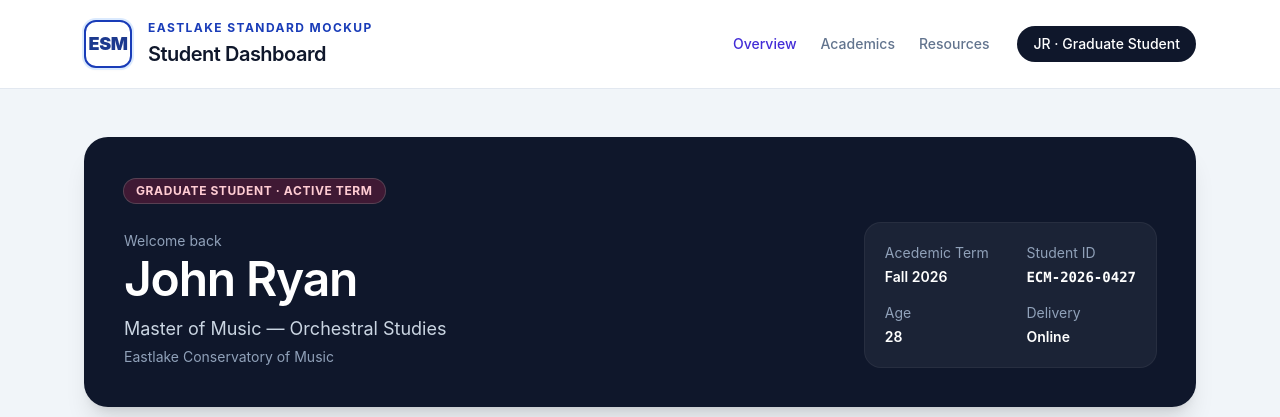
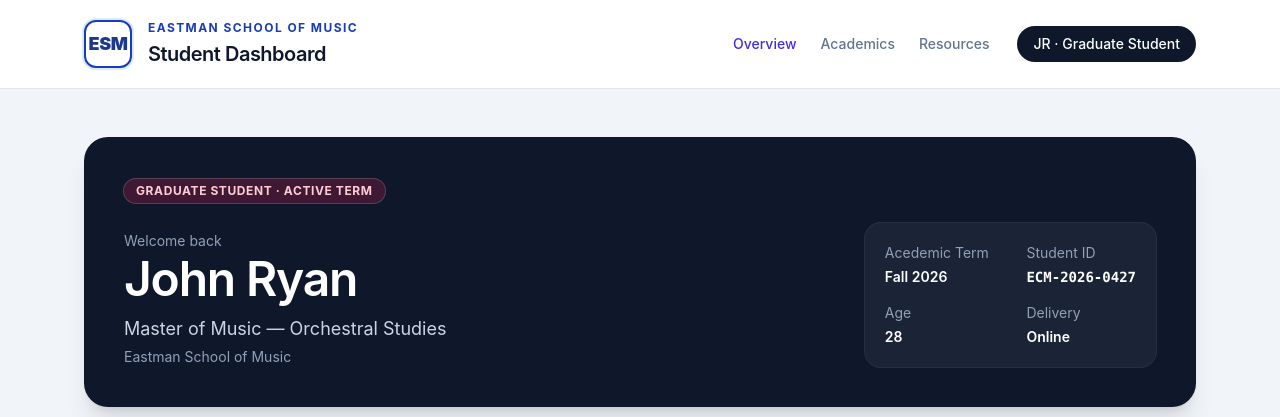
Before and after one commit to johnryannn/eastlake-student-portal, a Next.js app: page / in a window 1280 px wide. Shown: the top 417 px of the page. Built offline with nearby package versions, Linux system fonts and the light colour scheme.

Commit message:
Update school name from Eastlake to Eastman

```diff
--- a/app/page.tsx
+++ b/app/page.tsx
@@ -20,7 +20,7 @@
   address: "2502 N. Racine Avenue, Chicago, IL",
   academicQuarter: "Fall 2026",
   program: "Master of Music — Orchestral Studies",
-  school: "Eastlake Conservatory of Music",
+  school: "Eastman School of Music",
   studentId: "ECM-2026-0427",
 };
 
@@ -56,7 +56,7 @@
             </div>
             <div>
               <p className="text-xs font-bold tracking-[0.12em] text-blue-800 uppercase">
-                Eastlake Standard Mockup
+                Eastman School of Music
               </p>
               <h1 className="mt-1 text-xl font-semibold tracking-tight">
                 Student Dashboard
```
